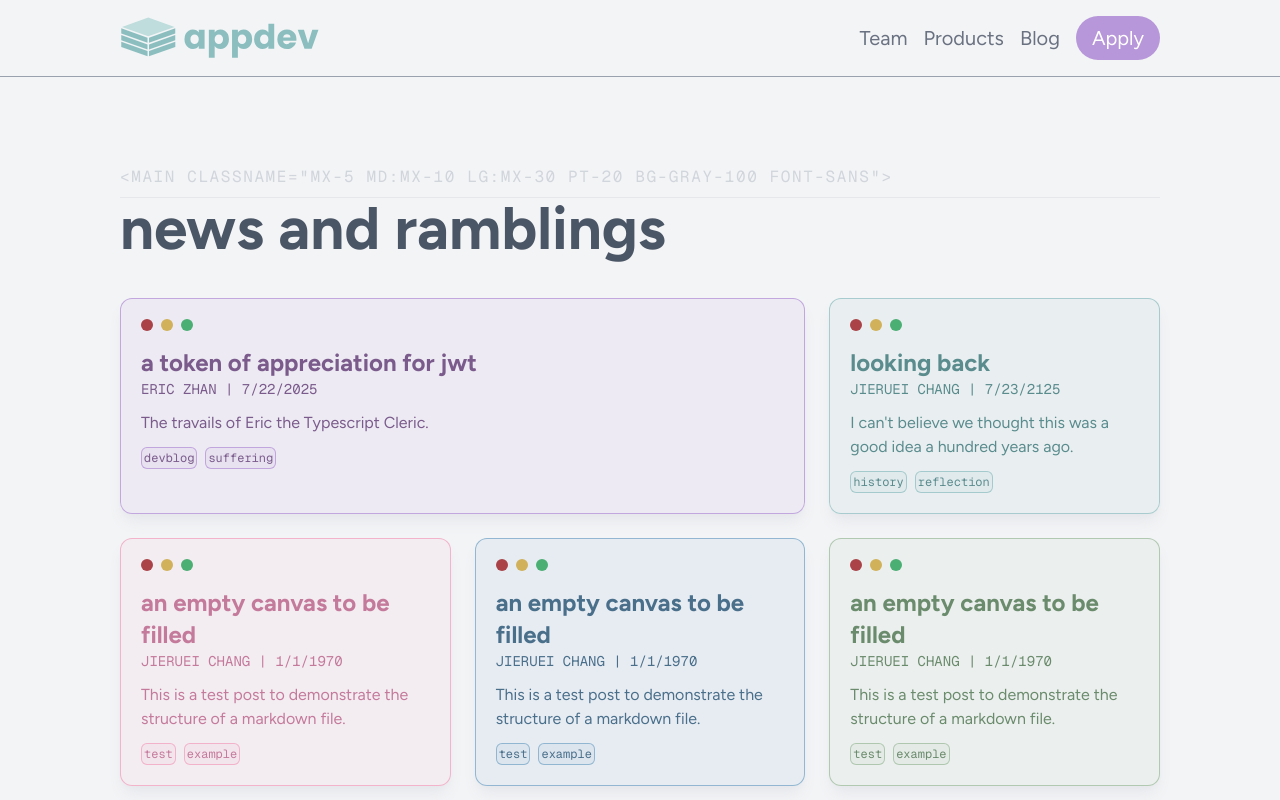
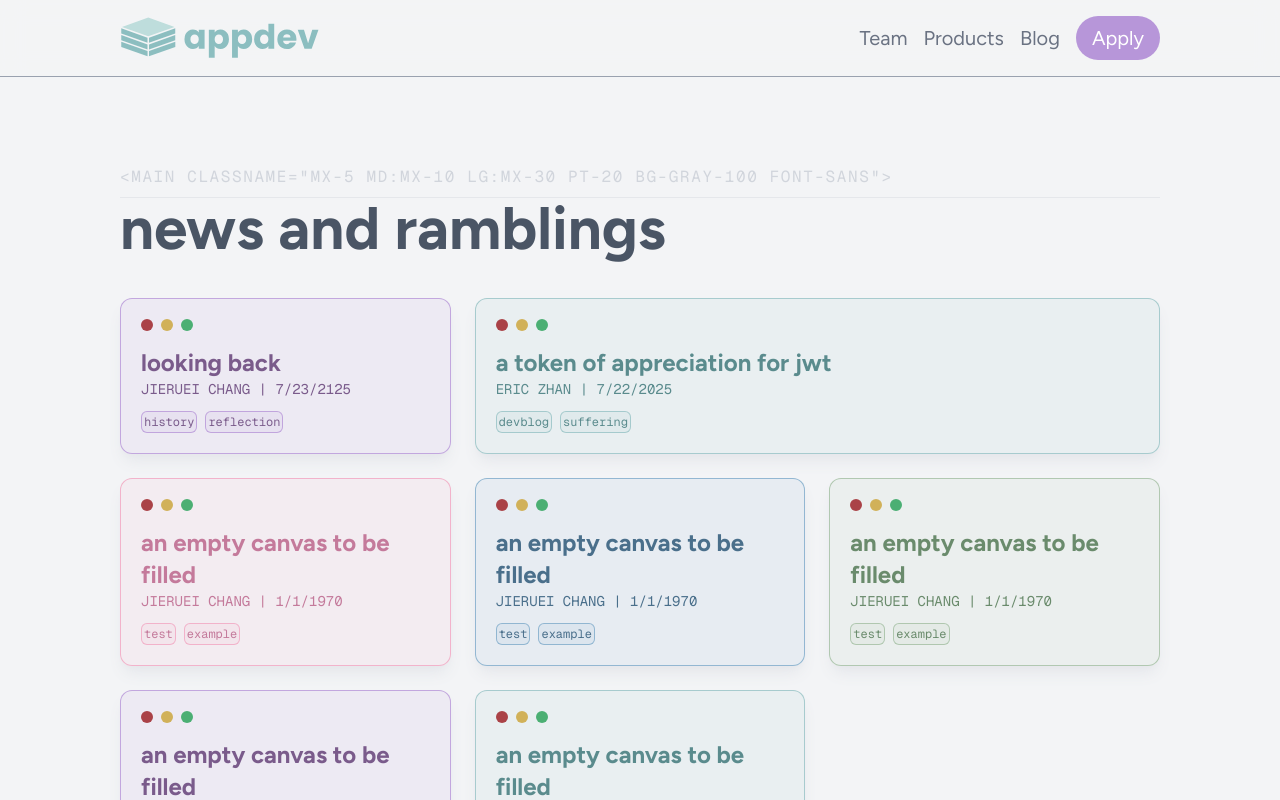
Before and after one commit to appdev-at-mit/blog, a Next.js app: page / in a window 1280 px wide. Shown: the top 800 px of the page. Built offline with nearby package versions, Linux system fonts and the light colour scheme.

Commit message:
add syntax highlighting

```diff
--- a/package.json
+++ b/package.json
@@ -13,6 +13,9 @@
     "next": "15.4.3",
     "react": "19.1.0",
     "react-dom": "19.1.0",
+    "rehype-highlight": "^7.0.2",
+    "rehype-parse": "^9.0.1",
+    "rehype-stringify": "^10.0.1",
     "remark": "^15.0.1",
     "remark-html": "^16.0.1"
   },
--- a/src/app/components/mdbody.tsx
+++ b/src/app/components/mdbody.tsx
@@ -2,5 +2,5 @@
 
 export default function MDBody({ children }: { children: React.ReactNode }) {
   console.log(styles);
-  return <div className={`${styles.markdown}`}>{children}</div>;
+  return <div className={`${styles.markdown} ${styles.hljs}`}>{children}</div>;
 }
--- a/src/app/components/mdstyle.module.css
+++ b/src/app/components/mdstyle.module.css
@@ -20,7 +20,7 @@
 }
 
 .markdown pre {
-  @apply bg-gray-100 dark:bg-gray-800 p-4 rounded-lg overflow-x-auto;
+  @apply bg-gray-700 p-4 rounded-lg overflow-x-auto;
 }
 
 .markdown code {
--- a/src/app/globals.css
+++ b/src/app/globals.css
@@ -37,3 +37,80 @@
   color: var(--foreground);
   font-family: Arial, Helvetica, sans-serif;
 }
+
+.hljs {
+  color: #c9d1d9;
+}
+.hljs-doctag,
+.hljs-keyword,
+.hljs-meta .hljs-keyword,
+.hljs-template-tag,
+.hljs-template-variable,
+.hljs-type,
+.hljs-variable.language_ {
+  color: #ff7b72;
+}
+.hljs-title,
+.hljs-title.class_,
+.hljs-title.class_.inherited__,
+.hljs-title.function_ {
+  color: #d2a8ff;
+}
+.hljs-attr,
+.hljs-attribute,
+.hljs-literal,
+.hljs-meta,
+.hljs-number,
+.hljs-operator,
+.hljs-selector-attr,
+.hljs-selector-class,
+.hljs-selector-id,
+.hljs-variable {
+  color: #79c0ff;
+}
+.hljs-meta .hljs-string,
+.hljs-regexp,
+.hljs-string {
+  color: #a5d6ff;
+}
+.hljs-built_in,
+.hljs-symbol {
+  color: #ffa657;
+}
+.hljs-code,
+.hljs-comment,
+.hljs-formula {
+  color: #8b949e;
+}
+.hljs-name,
+.hljs-quote,
+.hljs-selector-pseudo,
+.hljs-selector-tag {
+  color: #7ee787;
+}
+.hljs-subst {
+  color: #c9d1d9;
+}
+.hljs-section {
+  color: #1f6feb;
+  font-weight: 700;
+}
+.hljs-bullet {
+  color: #f2cc60;
+}
+.hljs-emphasis {
+  color: #c9d1d9;
+  font-style: italic;
+}
+.hljs-strong {
+  color: #c9d1d9;
+  font-weight: 700;
+}
+.hljs-addition {
+  color: #aff5b4;
+  background-color: #033a16;
+}
+.hljs-deletion {
+  color: #ffdcd7;
+  background-color: #67060c;
+}
--- a/src/app/page.tsx
+++ b/src/app/page.tsx
@@ -18,7 +18,9 @@
           font-sans"&gt;
         </p>
         <hr className="text-gray-200" />
-        <h1 className="text-6xl font-bold text-gray-600 pb-10">news and ramblings</h1>
+        <h1 className="text-6xl font-bold text-gray-600 pb-10">
+          news and ramblings
+        </h1>
         <div className="grid grid-cols-1 md:grid-cols-2 lg:grid-cols-3 gap-6">
           {posts.map((post, index) => (
             <a
--- a/src/app/posts/[slug]/page.tsx
+++ b/src/app/posts/[slug]/page.tsx
@@ -5,11 +5,20 @@
 import { getPostBySlug, convertMarkdownToHtml } from "@/lib/api";
 import MDBody from "@/app/components/mdbody";
 
+import rehypeHighlight from "rehype-highlight";
+import rehypeParse from "rehype-parse";
+import rehypeStringify from "rehype-stringify";
+import { unified } from "unified";
+
 export default async function Page({ params }: { params: { slug: string } }) {
   const { slug } = await params;
   const post: Post = getPostBySlug(slug);
   const contentHtml = convertMarkdownToHtml(post.content);
-
+  const contentHtmlHighlighted = await unified()
+    .use(rehypeParse, { fragment: true })
+    .use(rehypeHighlight)
+    .use(rehypeStringify)
+    .process(contentHtml);
   return (
     <div className="bg-gray-100 min-h-screen flex flex-col">
       <Navbar />
@@ -26,7 +35,11 @@
             {post.author.name} | {new Date(post.date).toLocaleDateString()}
           </p>
           <MDBody>
-            <div dangerouslySetInnerHTML={{ __html: contentHtml }} />
+            <div
+              dangerouslySetInnerHTML={{
+                __html: String(contentHtmlHighlighted),
+              }}
+            />
           </MDBody>
           {post.image && <img src={post.image} alt={post.title} />}
         </AppWindow>
--- a/src/lib/api.ts
+++ b/src/lib/api.ts
@@ -15,8 +15,12 @@
 
   const post: Post = {
     id: slug,
-    ...data,
+    title: data.title,
+    author: data.author,
+    date: data.date,
+    tags: data.tags,
     content: content,
+    important: data.important || false,
   };
 
   return post;
@@ -29,6 +33,11 @@
 
 export function getAllPosts(): Post[] {
   const fileNames = fs.readdirSync(postsDirectory);
+  fileNames.sort((a, b) => {
+    const dateA = new Date(getPostBySlug(a.replace(/\.md$/, "")).date);
+    const dateB = new Date(getPostBySlug(b.replace(/\.md$/, "")).date);
+    return dateB.getTime() - dateA.getTime();
+  });
   const posts: Post[] = fileNames.map((fileName) => {
     const slug = fileName.replace(/\.md$/, "");
     return getPostBySlug(slug);
```
Also changed, not shown: _posts/looking-back.md (+18 -0 lines), _posts/test2.md (+39 -1 lines), 1 other file (tests, documents, lock files or other folders).
